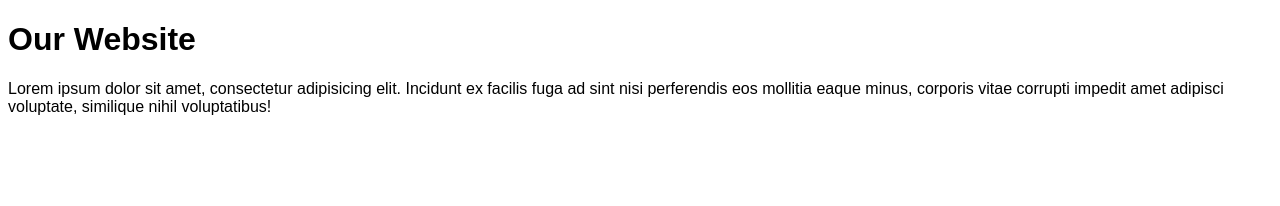
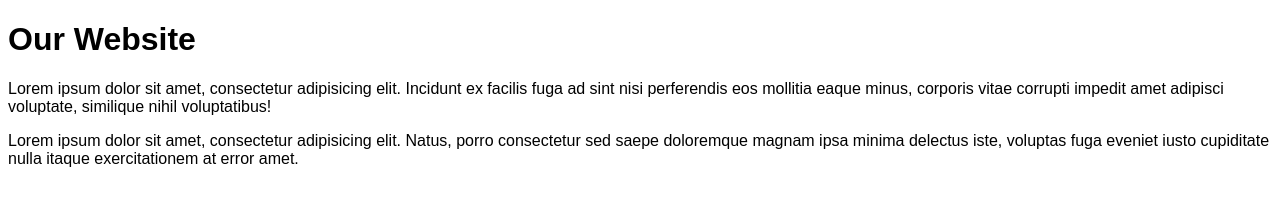
Before and after one commit to jaevernonaquino/our-website, a plain HTML site: page index.html in a window 1280 px wide. Drawn offline with Linux system fonts and the light colour scheme.

Commit message:
Add a second lorem ipsum

```diff
--- a/index.html
+++ b/index.html
@@ -12,6 +12,9 @@
 	<p>
 		Lorem ipsum dolor sit amet, consectetur adipisicing elit. Incidunt ex facilis fuga ad sint nisi perferendis eos mollitia eaque minus, corporis vitae corrupti impedit amet adipisci voluptate, similique nihil voluptatibus!
 	</p>
+	<p>
+		Lorem ipsum dolor sit amet, consectetur adipisicing elit. Natus, porro consectetur sed saepe doloremque magnam ipsa minima delectus iste, voluptas fuga eveniet iusto cupiditate nulla itaque exercitationem at error amet.
+	</p>
 <script src="scripts/site.js"></script>
 </body>
 </html>
```
